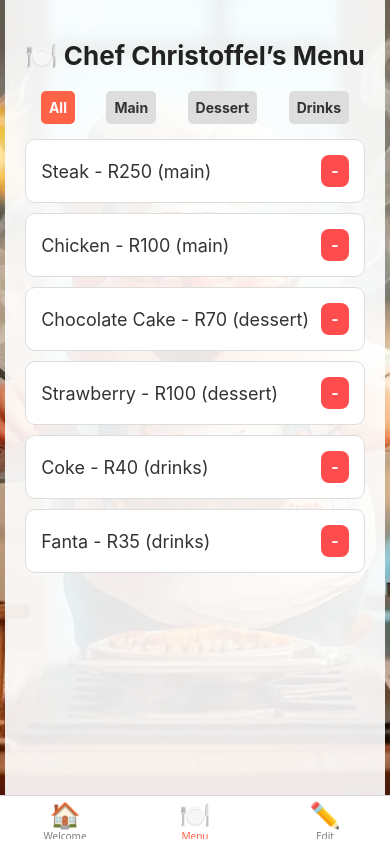
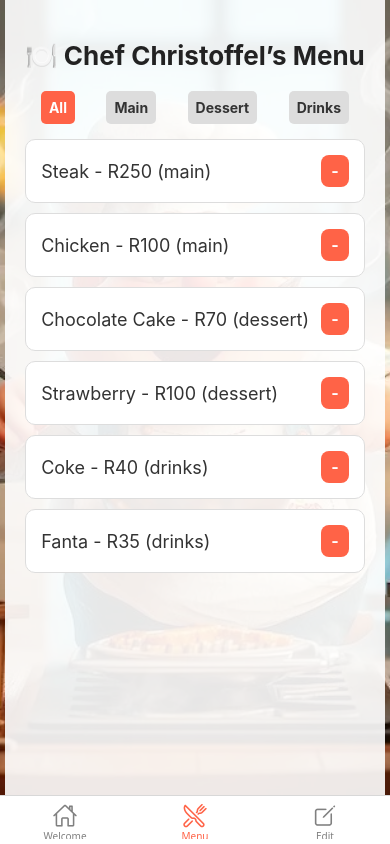
Before and after one commit to ST10469669/ST10469669_MastPOE, a React Native app: screen /Menu in a window 390 px wide. Built offline with nearby package versions, Linux system fonts and the light colour scheme.

Commit message:
i cjanges the alert message/ and tab icons to the real ones insteadg of emojis

```diff
--- a/App.tsx
+++ b/App.tsx
@@ -7,6 +7,8 @@ import EditScreen from "./src/EditScreen";
 import { createBottomTabNavigator } from "@react-navigation/bottom-tabs";
 import MenuScreen from "./src/MenuScreen";
 import { MenuProvider } from "./context/MenuContext";
+import { Ionicons } from "@expo/vector-icons";
+
 
 
 
@@ -25,13 +27,16 @@ export default function App() {
           tabBarActiveTintColor: "tomato",
           tabBarInactiveTintColor: "gray",
           tabBarIcon: ({ color, size }) => {
-            const emoji =
-              route.name === "Welcome"
-                ? "🏠"
-                : route.name === "Menu"
-                ? "🍽️"
-                : "✏️";
-            return <Text style={{ fontSize: size ?? 24, color }}>{emoji}</Text>;
+            let iconName: keyof typeof Ionicons.glyphMap;
+
+          if (route.name === "Welcome") {
+            iconName = "home-outline";
+          } else if (route.name === "Menu") {
+            iconName = "restaurant-outline";
+          } else {
+            iconName = "create-outline";
+          }
+            return <Ionicons name={iconName} size={size} color={color} />;
           },
         })}
       >
--- a/src/MenuScreen.tsx
+++ b/src/MenuScreen.tsx
@@ -13,7 +13,7 @@ export default function MenuScreen() {
 const handleDelete = (name: string) => {
     Alert.alert(
       "Delete Menu Item",
-      `Are you sure you want to delete "${name}" bitch?`,
+      `Are you sure you want to delete "${name}" chef?`,
       [
         {
           text: "Cancel",
@@ -25,7 +25,7 @@ const handleDelete = (name: string) => {
           onPress: () => {
             if (deleteMenuItem) {
               deleteMenuItem(name);
-              Alert.alert("Deleted!", `"${name}" you must be out of your mind, but okay bitch.`);
+              Alert.alert("okay", `"${name}" has been deleted.`);
             }
           }
         }
@@ -121,7 +121,7 @@ const styles = StyleSheet.create({
     color: "#333",
   },
   deleteButton: {
-    backgroundColor: "#ff4d4d",
+    backgroundColor: "tomato",
     paddingVertical: 6,
     paddingHorizontal: 10,
     borderRadius: 8,
```
